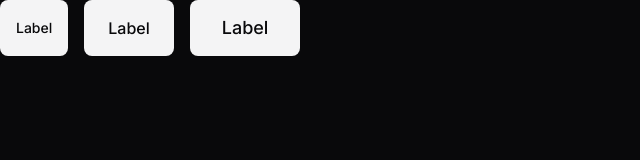
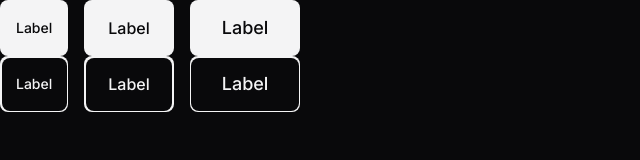
Before and after one commit to artfrc/Landing-page-Zingen, a plain HTML site: page index.html in a window 1280 px wide. Shown: the whole page, without its empty margins (0-640 px from the left). Drawn offline with Linux system fonts and the light colour scheme.

Commit message:
revisando aulas dnv

```diff
--- a/index.html
+++ b/index.html
@@ -18,5 +18,17 @@
     <span href="#" class="btn btn-md">Label</span>
     <button href="#" class="btn btn-lg">Label</button>
   </div>
+
+  <div class="flex gap-1">
+    <a
+      aria-label="Label"
+      href="#" class="btn btn-sm"></a>
+    <span
+      aria-label="Label"
+      href="#" class="btn btn-md"></span>
+    <button
+      aria-label="Label"
+      href="#" class="btn btn-lg"></button>
+  </div>
   </body>
 </html>
--- a/styles/buttons.css
+++ b/styles/buttons.css
@@ -40,3 +40,24 @@
   padding: 1rem 2rem;
   font-size: 1.125rem;
 }
+
+.btn[aria-label] {
+  position: relative;
+  &::before {
+    content: "";
+    position: absolute;
+    border-radius: inherit;
+    inset: 1.5px;
+    background-color: var(--bg-color);
+  }
+
+  &::after {
+    content: attr(aria-label);
+    background: var(--btn-bg-color);
+    -webkit-background-clip: text;
+    background-clip: text;
+    color: transparent;
+    position: relative;
+    z-index: 1;
+  }
+}
```
